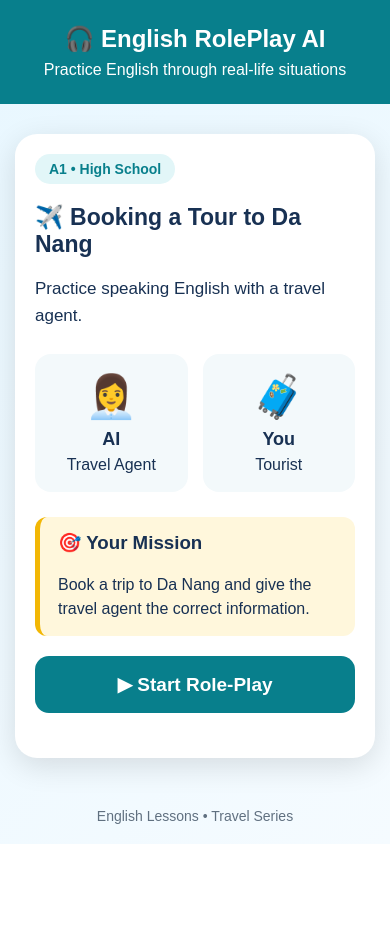
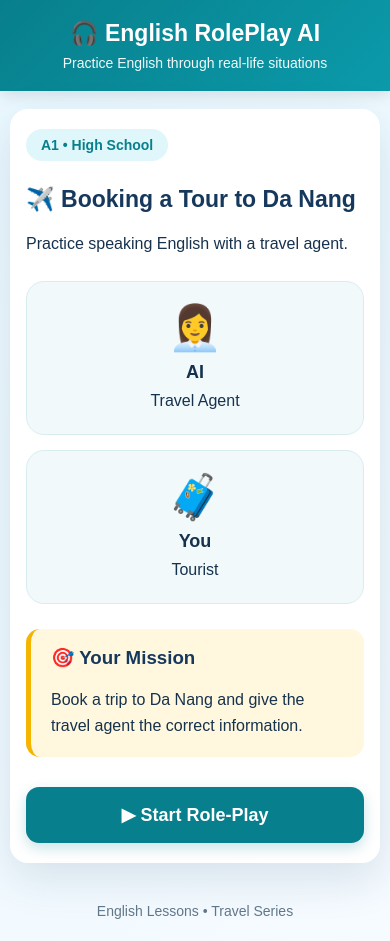
Before and after one commit to MyDung92026/english-roleplay-ai, a plain HTML site: page index.html in a window 390 px wide. Before the commit the page ends 844 px from the top, so only its background shows below. Drawn offline with Linux system fonts and the light colour scheme.

Commit message:
Improve app design
Updated styles for various elements including body, header, and buttons. Improved layout and visual consistency across components.

```diff
--- a/style.css
+++ b/style.css
@@ -2,11 +2,20 @@
   box-sizing: border-box;
 }
 
+html {
+  scroll-behavior: smooth;
+}
+
 body {
   margin: 0;
-  font-family: Arial, sans-serif;
-  background: linear-gradient(135deg, #e8f7ff, #f5fbff);
-  color: #183153;
+  font-family: Arial, Helvetica, sans-serif;
+  background: linear-gradient(135deg, #eaf8ff, #f6fbff);
+  color: #17324d;
+  min-height: 100vh;
+}
+
+button {
+  font-family: inherit;
 }
 
 .app {
@@ -15,11 +24,16 @@
   flex-direction: column;
 }
 
+/* =========================
+   HEADER
+========================= */
+
 header {
-  background: #087f8c;
+  background: linear-gradient(135deg, #087f8c, #0b9aaa);
   color: white;
   text-align: center;
-  padding: 25px 15px;
+  padding: 26px 15px;
+  box-shadow: 0 3px 15px rgba(0, 0, 0, 0.12);
 }
 
 header h1 {
@@ -30,43 +44,80 @@
 header p {
   margin: 0;
   font-size: 16px;
+  opacity: 0.95;
 }
+
+/* =========================
+   MAIN
+========================= */
 
 main {
   flex: 1;
+  width: 100%;
   display: flex;
   justify-content: center;
-  padding: 30px 15px;
+  align-items: flex-start;
+  padding: 35px 15px;
 }
+
+/* =========================
+   LESSON CARD
+========================= */
 
 .lesson-card {
   width: 100%;
-  max-width: 600px;
+  max-width: 650px;
   background: white;
-  border-radius: 22px;
-  padding: 25px;
-  box-shadow: 0 8px 30px rgba(0,0,0,0.12);
+  border-radius: 24px;
+  padding: 30px;
+  box-shadow:
+    0 15px 45px rgba(30, 70, 100, 0.14);
+  animation: appear 0.3s ease;
+}
+
+@keyframes appear {
+  from {
+    opacity: 0;
+    transform: translateY(8px);
+  }
+
+  to {
+    opacity: 1;
+    transform: translateY(0);
+  }
 }
 
 .level {
   display: inline-block;
-  background: #e2f6f8;
+  background: #dff7fa;
   color: #087f8c;
-  padding: 7px 14px;
-  border-radius: 20px;
-  font-weight: bold;
+  padding: 8px 15px;
+  border-radius: 30px;
+  font-weight: 700;
   font-size: 14px;
+  margin-bottom: 12px;
 }
 
 .lesson-card h2 {
+  margin: 12px 0 15px;
   font-size: 28px;
-  margin: 20px 0 10px;
+  line-height: 1.3;
+  color: #16385d;
 }
 
-.description {
+.lesson-card h3 {
+  color: #16385d;
+  margin-top: 22px;
+}
+
+.lesson-card p {
   font-size: 17px;
   line-height: 1.6;
 }
+
+/* =========================
+   ROLE CARDS
+========================= */
 
 .roles {
   display: flex;
@@ -77,14 +128,15 @@
 .roles div {
   flex: 1;
   text-align: center;
-  background: #f3f9fb;
-  border-radius: 16px;
-  padding: 18px 10px;
+  background: #f1f9fb;
+  border: 1px solid #d9edf1;
+  border-radius: 18px;
+  padding: 20px 10px;
 }
 
 .roles span {
   display: block;
-  font-size: 42px;
+  font-size: 44px;
   margin-bottom: 8px;
 }
 
@@ -93,14 +145,19 @@
 }
 
 .roles p {
-  margin: 6px 0 0;
+  margin: 5px 0 0;
+  font-size: 15px;
 }
 
+/* =========================
+   AI / MISSION BOX
+========================= */
+
 .mission {
-  background: #fff7dc;
-  border-left: 5px solid #f2b705;
-  padding: 15px 18px;
-  border-radius: 12px;
+  background: #fff8df;
+  border-left: 5px solid #f4b400;
+  padding: 18px 20px;
+  border-radius: 14px;
   margin: 20px 0;
 }
 
@@ -108,44 +165,202 @@
   margin-top: 0;
 }
 
-.mission p {
-  line-height: 1.5;
+.mission p:last-child {
   margin-bottom: 0;
 }
 
-#startButton {
+/* =========================
+   ALL BUTTONS
+========================= */
+
+.lesson-card button {
+  border: none;
+  border-radius: 13px;
+  padding: 14px 18px;
+  font-size: 16px;
+  font-weight: 600;
+  cursor: pointer;
+  transition:
+    transform 0.15s ease,
+    box-shadow 0.15s ease,
+    background 0.15s ease;
+}
+
+.lesson-card button:hover {
+  transform: translateY(-1px);
+}
+
+.lesson-card button:active {
+  transform: translateY(1px);
+}
+
+/* =========================
+   START BUTTON
+========================= */
+
+#startButton,
+#beginConversation {
   width: 100%;
-  border: none;
   background: #087f8c;
   color: white;
   padding: 17px;
-  border-radius: 14px;
-  font-size: 19px;
-  font-weight: bold;
-  cursor: pointer;
+  font-size: 18px;
+  margin-top: 10px;
+  box-shadow: 0 5px 14px rgba(8, 127, 140, 0.22);
 }
 
-#startButton:hover {
-  background: #056b75;
+#startButton:hover,
+#beginConversation:hover {
+  background: #066c77;
 }
+
+/* =========================
+   ANSWER BUTTONS
+========================= */
+
+#answerArea button {
+  background: #f7fafc;
+  color: #17324d;
+  border: 2px solid #d9e6ec !important;
+  border-radius: 14px !important;
+  text-align: left;
+  line-height: 1.4;
+  min-height: 54px;
+}
+
+#answerArea button:hover {
+  background: #eaf8fa;
+  border-color: #087f8c !important;
+  box-shadow: 0 4px 12px rgba(8, 127, 140, 0.12);
+}
+
+/* =========================
+   LISTEN + HINT
+========================= */
+
+.lesson-card button[onclick="listenQuestion()"] {
+  background: #e6f7fa;
+  color: #087f8c;
+  border: 1px solid #bde6eb;
+}
+
+.lesson-card button[onclick="showHint()"] {
+  background: #fff1bd;
+  color: #755500;
+  border: 1px solid #f0d36c;
+}
+
+/* =========================
+   CONTINUE / RESULT
+========================= */
+
+.mission button {
+  background: #087f8c;
+  color: white;
+  margin-top: 8px;
+}
+
+.mission button:hover {
+  background: #066c77;
+}
+
+/* =========================
+   RESULT BUTTONS
+========================= */
+
+.lesson-card button[onclick="practiceAgain()"] {
+  background: #087f8c;
+  color: white;
+  min-width: 180px;
+}
+
+.lesson-card button[onclick="comingSoon()"] {
+  background: #eef3f6;
+  color: #17324d;
+  border: 1px solid #d4e0e6;
+  min-width: 180px;
+}
+
+/* =========================
+   FEEDBACK
+========================= */
+
+#feedback {
+  animation: appear 0.25s ease;
+}
+
+/* =========================
+   FOOTER
+========================= */
 
 footer {
   text-align: center;
-  padding: 20px;
-  color: #607080;
+  padding: 22px 15px;
+  color: #607789;
   font-size: 14px;
 }
 
+/* =========================
+   MOBILE
+========================= */
+
 @media (max-width: 600px) {
+
+  header {
+    padding: 20px 12px;
+  }
+
   header h1 {
-    font-size: 24px;
+    font-size: 23px;
+  }
+
+  header p {
+    font-size: 14px;
+  }
+
+  main {
+    padding: 18px 10px;
+  }
+
+  .lesson-card {
+    padding: 20px 16px;
+    border-radius: 18px;
   }
 
   .lesson-card h2 {
     font-size: 23px;
   }
 
+  .lesson-card p {
+    font-size: 16px;
+  }
+
+  .roles {
+    flex-direction: column;
+  }
+
+  .lesson-card button {
+    min-height: 48px;
+  }
+
+  #answerArea button {
+    font-size: 16px !important;
+  }
+
+}
+
+/* =========================
+   SMALL PHONE
+========================= */
+
+@media (max-width: 380px) {
+
   .lesson-card {
-    padding: 20px;
+    padding: 17px 13px;
   }
+
+  .lesson-card h2 {
+    font-size: 21px;
+  }
+
 }
```
